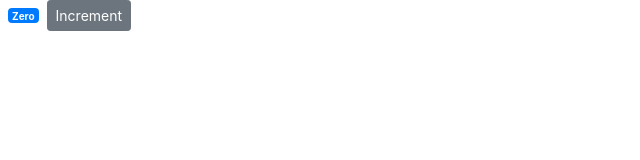
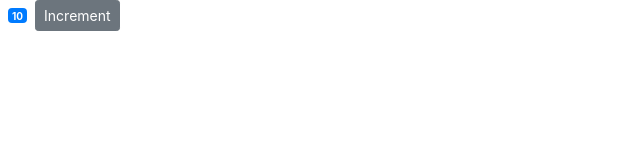
Before and after one commit to adeluleye/react-counter-app, a React (Create React App) app: page / in a window 1280 px wide. Shown: the top 160 px of the page, without its empty margins (0-640 px from the left). Built offline with nearby package versions, Linux system fonts and the light colour scheme.

Commit message:
rendering classes dynamically

```diff
--- a/src/components/counter.jsx
+++ b/src/components/counter.jsx
@@ -2,7 +2,7 @@
 
 class Counter extends Component {
   state = {
-    count: 0
+    count: 10
   };
 
   styles = {
@@ -13,12 +13,18 @@
   render() {
     return (
       <div>
-        <span style={this.styles} className="badge badge-primary m-2">
+        <span style={this.styles} className={this.getBadgeClasses()}>
           {this.formatCount()}
         </span>
         <button className="btn btn-secondary btn-sm">Increment</button>
       </div>
     );
+  }
+
+  getBadgeClasses() {
+    let classes = 'badge m-2 badge-';
+    classes += this.state.count === 0 ? 'warning' : 'primary';
+    return classes;
   }
 
   formatCount() {
```
